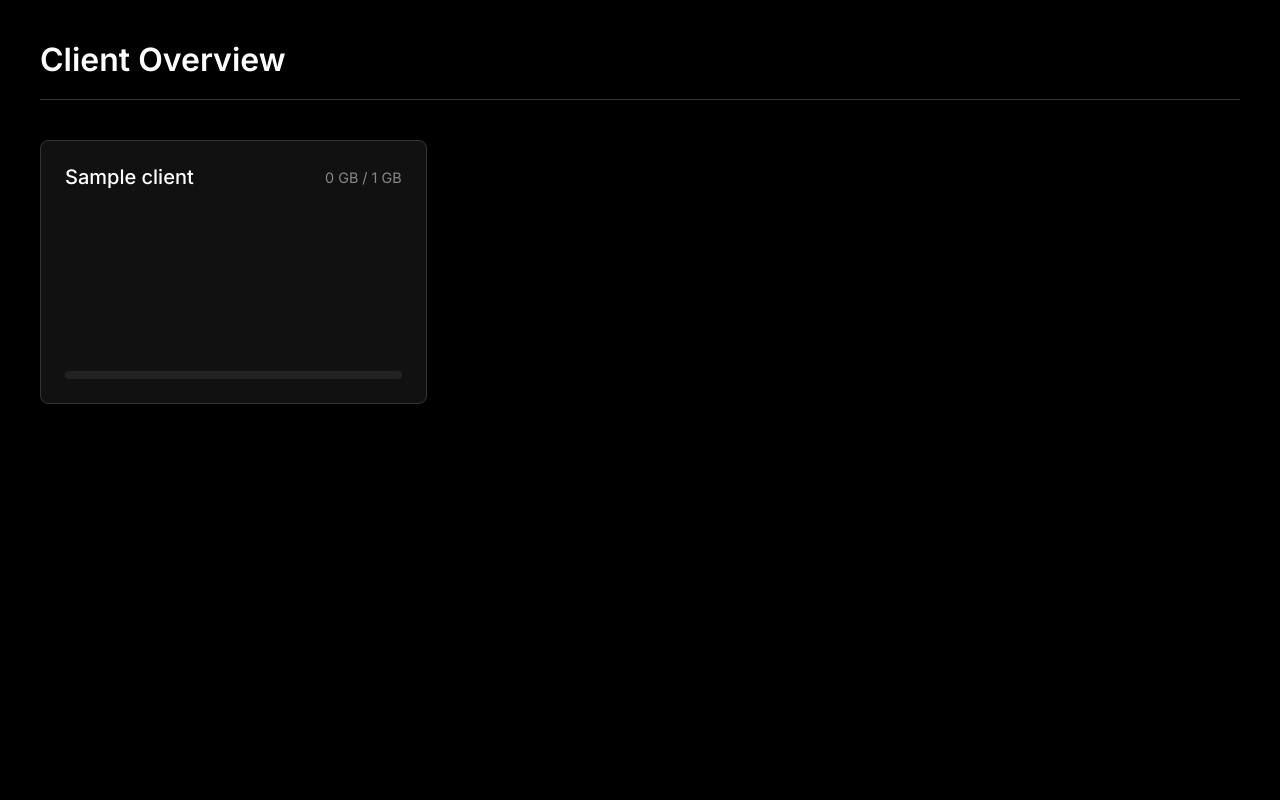
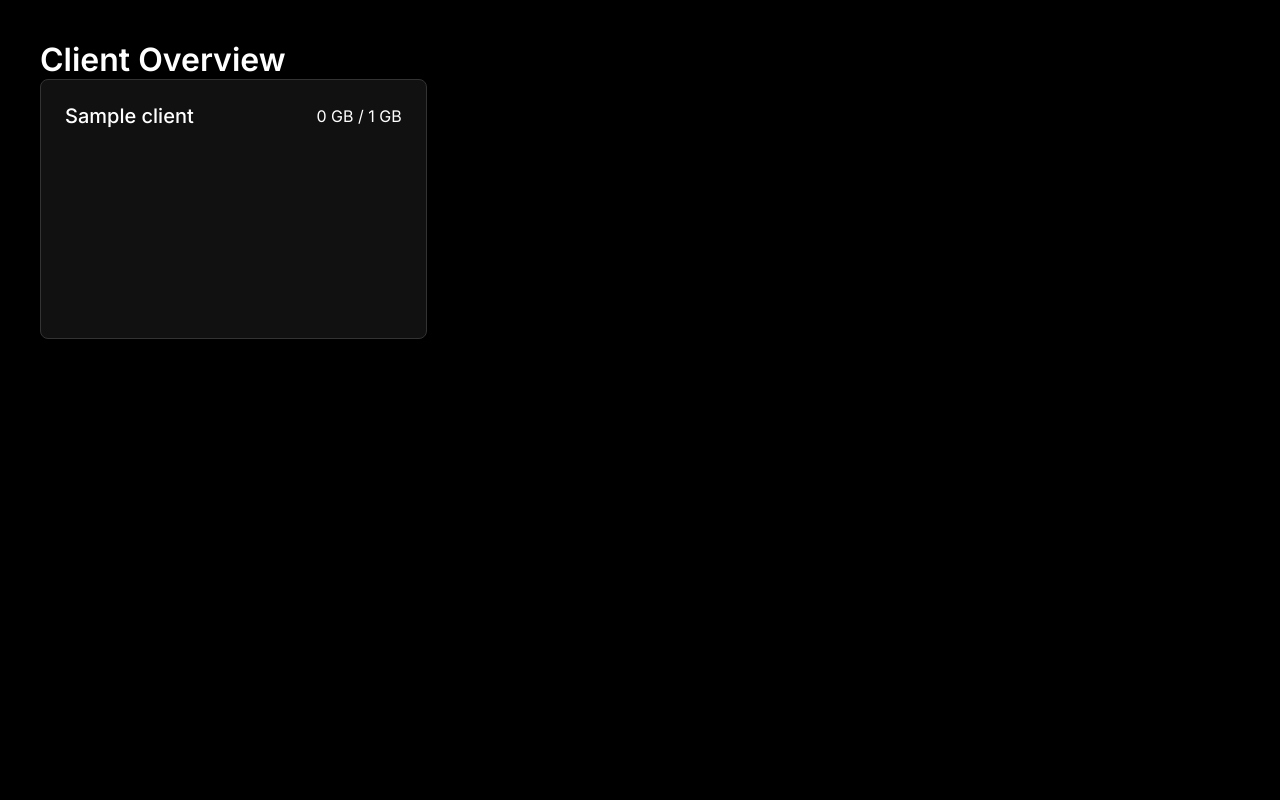
Before and after one commit to dadishimwe/usage_data, a Flask app: page / in a window 1280 px wide. Run offline with Flask 3, Linux system fonts and the light colour scheme; tables that the repository leaves empty hold one stand-in row (values such as "Sample post"); data that the repository does not hold is empty; a map, chart or similar area stays blank.

Commit message:
Update style.css

```diff
--- a/static/css/style.css
+++ b/static/css/style.css
@@ -6,10 +6,14 @@
     --text-primary: #ffffff;
     --text-secondary: #888888;
     --accent-color: #ffffff;
+    --button-primary-bg: #fff;
+    --button-primary-text: #000;
+    --button-secondary-bg: #222;
+    --button-secondary-text: #fff;
 }
 
 body {
-    font-family: 'Inter', -apple-system, BlinkMacSystemFont, "Segoe UI", Roboto, "Helvetica Neue", Arial, sans-serif;
+    font-family: 'Inter', sans-serif;
     background-color: var(--bg-color);
     color: var(--text-primary);
     margin: 0;
@@ -21,17 +25,9 @@ body {
     padding: 40px 20px;
 }
 
-header {
-    margin-bottom: 40px;
-    border-bottom: 1px solid var(--border-color);
-    padding-bottom: 20px;
-}
-
-header h1 {
-    font-size: 2rem;
-    font-weight: 600;
-    margin: 0;
-}
+header h1 { font-size: 2rem; font-weight: 600; margin: 0; }
+.card-header h2 { margin: 0; font-size: 1.25rem; font-weight: 500; }
+.chart-container { height: 150px; margin-bottom: 16px; }
 
 /* --- Main Dashboard --- */
 #client-list {
@@ -39,127 +35,32 @@ header h1 {
     grid-template-columns: repeat(auto-fill, minmax(350px, 1fr));
     gap: 20px;
 }
-
 .client-card {
     background-color: var(--card-color);
     border: 1px solid var(--border-color);
     border-radius: 8px;
     padding: 24px;
-    transition: border-color 0.2s, transform 0.2s;
-    text-decoration: none; /* Remove underline from link */
-    color: var(--text-primary); /* Inherit text color */
-    display: block; /* Make the entire card a block-level link */
-}
-
-.client-card:hover {
-    border-color: #444;
-    transform: translateY(-3px);
-}
-
-.card-header {
-    display: flex;
-    justify-content: space-between;
-    align-items: center;
-    margin-bottom: 16px;
-}
-
-.card-header h2 {
-    margin: 0;
-    font-size: 1.25rem;
-    font-weight: 500;
-}
-
-.usage-summary {
-    font-size: 0.9rem;
-    color: var(--text-secondary);
-}
-
-.chart-container {
-    height: 150px;
-    margin-bottom: 16px;
-}
-
-.progress-bar-container {
-    background-color: #222;
-    border-radius: 5px;
-    height: 8px;
-    width: 100%;
-    overflow: hidden;
-}
-
-.progress-bar {
-    background-color: var(--accent-color);
-    height: 100%;
-    border-radius: 5px;
-    transition: width 0.5s ease-in-out;
+    text-decoration: none;
+    color: var(--text-primary);
+    display: block;
 }
 
 /* --- Client Detail Page --- */
-.detail-header {
-    display: flex;
-    justify-content: space-between;
-    align-items: center;
-}
-
-.back-link {
-    color: var(--text-secondary);
-    text-decoration: none;
-    margin-bottom: 8px;
-    display: inline-block;
-    transition: color 0.2s;
-}
-
-.back-link:hover {
-    color: var(--text-primary);
-}
-
-.button-primary {
-    background-color: var(--accent-color);
-    color: var(--bg-color);
-    padding: 10px 20px;
-    border-radius: 5px;
-    text-decoration: none;
-    font-weight: 500;
-    transition: opacity 0.2s;
-}
-
-.button-primary:hover {
-    opacity: 0.85;
-}
-
-.card {
-    background-color: var(--card-color);
-    border: 1px solid var(--border-color);
-    border-radius: 8px;
-    padding: 24px;
-}
-
-.historical-section {
-    margin-top: 40px;
-}
-
-.historical-section h2 {
-    border-bottom: 1px solid var(--border-color);
-    padding-bottom: 10px;
-    margin-bottom: 20px;
-}
-
-#historical-charts-container {
-    display: grid;
-    grid-template-columns: 1fr;
-    gap: 20px;
-}
-
-.historical-card .card-header h3 {
-    font-size: 1.1rem;
-    font-weight: 500;
-    margin: 0;
-}
-
-.loading-message {
-    text-align: center;
-    font-size: 1rem;
-    color: var(--text-secondary);
-    grid-column: 1 / -1;
-    padding: 40px 0;
-}
+.detail-header { display: flex; justify-content: space-between; align-items: center; border-bottom: 1px solid var(--border-color); padding-bottom: 20px; margin-bottom: 30px; }
+.back-link { color: var(--text-secondary); text-decoration: none; margin-bottom: 8px; display: inline-block; }
+.header-meta { font-size: 0.9rem; color: var(--text-secondary); }
+.card { background-color: var(--card-color); border: 1px solid var(--border-color); border-radius: 8px; padding: 24px; }
+.card-header { display: flex; justify-content: space-between; align-items: center; margin-bottom: 20px; }
+.forecast-box { text-align: right; }
+.forecast-box span { font-size: 0.9rem; color: var(--text-secondary); }
+.forecast-box strong { display: block; font-size: 1.25rem; color: var(--text-primary); }
+.grid-container { display: grid; grid-template-columns: 2fr 1fr; gap: 30px; margin-top: 30px; }
+table { width: 100%; border-collapse: collapse; }
+th, td { padding: 10px 0; text-align: left; border-bottom: 1px solid var(--border-color); }
+th { font-weight: 500; color: var(--text-secondary); }
+.report-generator label { display: block; margin-bottom: 10px; font-size: 0.9rem; color: var(--text-secondary); }
+.report-generator input { width: 100%; background: #222; border: 1px solid #444; color: #fff; padding: 8px; border-radius: 5px; margin-bottom: 20px; }
+.button-group { display: flex; flex-direction: column; gap: 10px; }
+.button-primary, .button-secondary { padding: 10px; border: none; border-radius: 5px; font-weight: 500; cursor: pointer; text-align: center; }
+.button-primary { background-color: var(--button-primary-bg); color: var(--button-primary-text); }
+.button-secondary { background-color: var(--button-secondary-bg); color: var(--button-secondary-text); border: 1px solid var(--border-color); }
```
